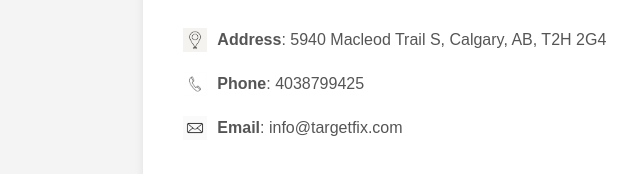
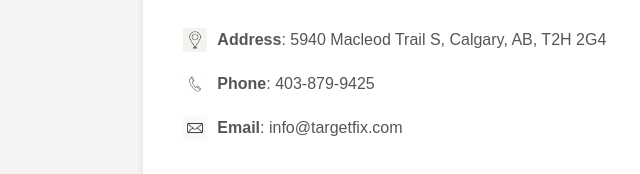
Before and after one commit to PeteArhe/PeteArhe.github.io, a plain HTML site: page contact.html in a window 1280 px wide. Shown: the part 558-732 px from the top of the page, 190-830 px from the left. Drawn offline with Linux system fonts and the light colour scheme.

Commit message:
Update contact.html

```diff
--- a/contact.html
+++ b/contact.html
@@ -46,7 +46,7 @@
                     </p>
 					<p>
                         <img src="images/contact_Row2_Phone_Icon.png" alt="Phone icon" class="icon">
-                        <strong>Phone </strong> <a href="tel:+14038799425">: 4038799425</a>
+                        <strong>Phone </strong> <a href="tel:+14038799425">: 403-879-9425</a>
                     </p>
 					<p>
                         <img src="images/contact_Row2_Email_Icon.png" alt="Email icon" class="icon">
```
